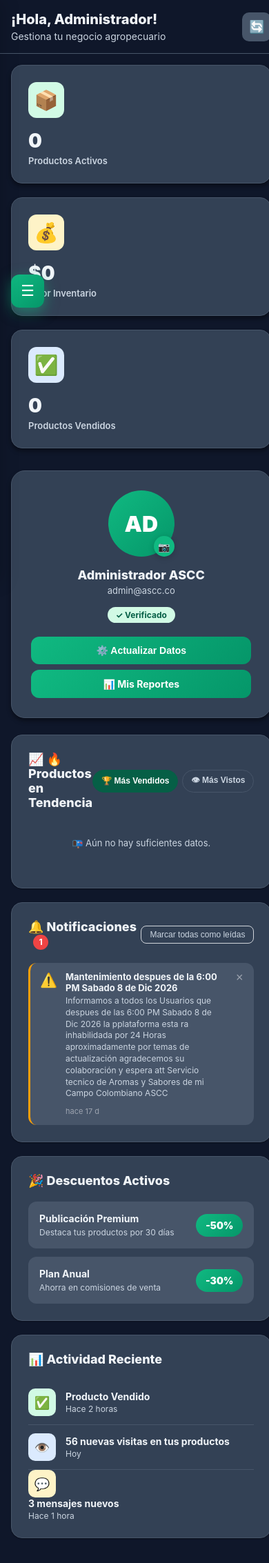
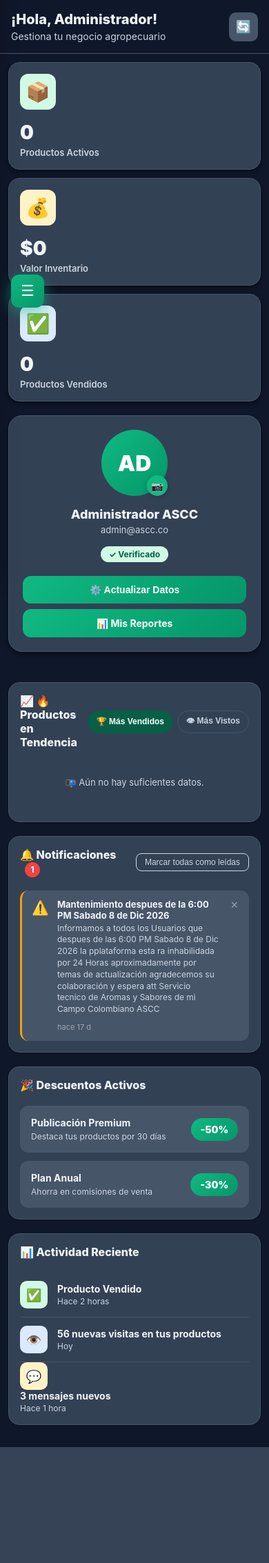
Before and after one commit to SilverWolf91/ASCC, a PHP site: page /ascc/dashboard.php in a window 390 px wide. Shown: the whole page at 69% size. After the commit the page ends 2098 px from the top, so only its background shows below. Run offline with PHP 8.4, Linux system fonts and the light colour scheme; a user stored in the database is signed in; data comes from the database, SQL or seed files in the repository; data that the repository does not hold is empty.

Commit message:
Fix UI responsiveness and reduce padding on mobile devices for multiple views

```diff
--- a/public/css/dashboard.css
+++ b/public/css/dashboard.css
@@ -1208,14 +1208,20 @@
     .main-content         { margin-left: 0 !important; }
     .topbar               { padding: 16px; }
     .topbar-welcome h1    { font-size: 20px; }
-    .container            { padding: 16px; }
-    .stats-grid           { grid-template-columns: 1fr; }
+    .container            { padding: 12px; }
+    .stats-grid           { grid-template-columns: 1fr; gap: 12px; margin-bottom: 20px; }
+    .stat-card            { padding: 16px; }
     .messages-container   { grid-template-columns: 1fr; height: auto; }
     .conversations-list   { border-right: none; border-bottom: 1px solid var(--border-color); max-height: 300px; }
     .products-grid        { grid-template-columns: 1fr; }
 }
 
 @media (max-width: 480px) {
-    .profile-card   { position: static; }
-    .trending-grid  { grid-template-columns: repeat(2, 1fr); }
+    .profile-card   { position: static; padding: 20px; margin-bottom: 20px; }
+    .trending-grid  { grid-template-columns: 1fr; gap: 10px; }
+    .trending-section, .discounts-section, .activity-section, .notif-section {
+        padding: 16px;
+    }
+    .products-grid  { grid-template-columns: 1fr; gap: 16px; }
+    .section-title  { font-size: 16px; }
 }
--- a/public/css/producto-detalle.css
+++ b/public/css/producto-detalle.css
@@ -684,11 +684,12 @@ body {
 @media (max-width: 768px) {
     .product-detail {
         grid-template-columns: 1fr;
-        padding: 20px;
+        padding: 15px;
+        gap: 20px;
     }
 
     .carousel-container {
-        height: 350px;
+        height: 250px;
     }
 
     .product-title-detail {
```
Also changed, not shown: public/css/catalogo.css (+14 -4 lines), public/css/procesar-pago.css (+19 -0 lines).
